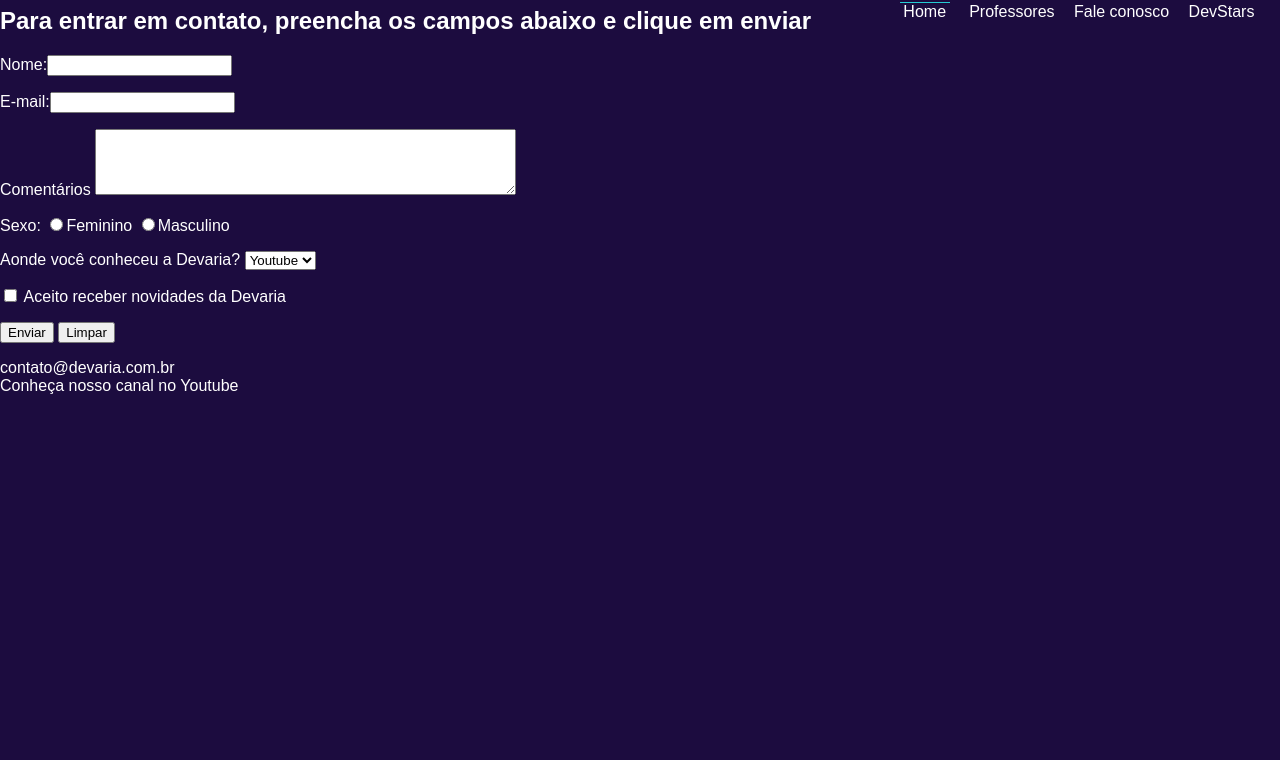
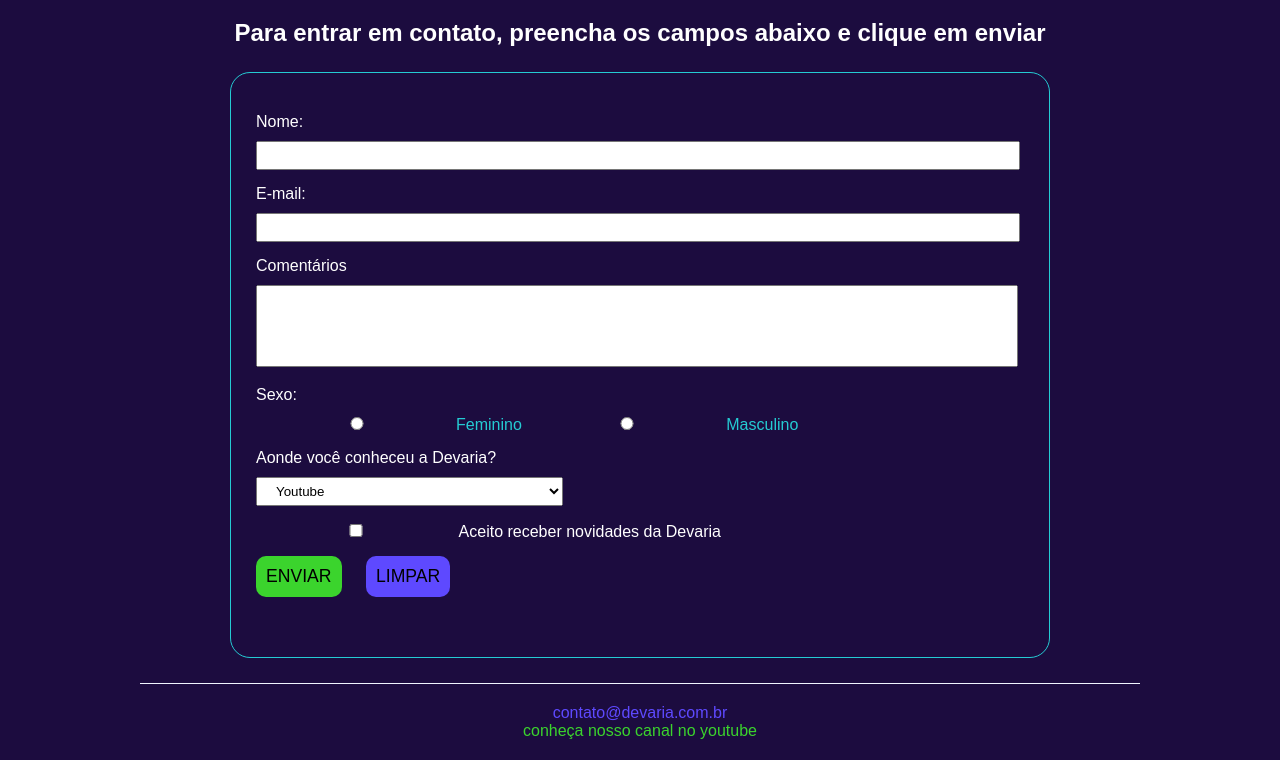
Before and after one commit to biaribeiro2242/devaria-aulaCSS, a plain HTML site: page faleConosco.html in a window 1280 px wide. Shown: the part 150-910 px from the top of the page. Before the commit the page ends 800 px from the top, so only its background shows below. Drawn offline with Linux system fonts and the light colour scheme.

Commit message:
Página professores e Fale Conosco

```diff
--- a/faleConosco.html
+++ b/faleConosco.html
@@ -7,6 +7,8 @@
 
     <link rel="stylesheet" href="public/css/header.css">
     <link rel="stylesheet" href="public/css/global.css">
+    <link rel="stylesheet" href="public/css/footer.css">
+    <link rel="stylesheet" href="public/css/fale-conosco.css">
     <meta name="viewport" content="width=device-width, initial-scale=1.0"/>
     <title>Fale Conosco</title>
 </head>
@@ -14,7 +16,8 @@
 
     <header>
         <a href="index.html" class="link-logo">
-            <img src="public/fotos/logo-devaria.svg" alt="Logo Devaria">
+            <img src="public/fotos/logo-devaria.svg" alt="Logo Devaria"/>
+        </a>
         <nav class="menu">
             <ul>
                 <li><a href="index.html">Home</a></li>
@@ -24,31 +27,31 @@
             </ul>
         </nav>
     </header>
-    </header>
+
     <main>
-        <h1>Fale com a Devaria</h1>
-        <h2>Para entrar em contato, preencha os campos abaixo e clique em enviar</h2>
-        <form action="index.html">
-            <p>
+        <h1 class="title text-center">Fale com a Devaria</h1>
+        <h2 class="sub-title text-center">Para entrar em contato, preencha os campos abaixo e clique em enviar</h2>
+        <form action="index.html" class="contact-form margin-horizontal-20px">
+            <div>
                 <label>Nome:</label><input type="text" name="Nome" maxlength="70">
-            </p>
+            </div>
 
-            <p>
+            <div>
                 <label>E-mail:</label><input type="text" name="email" maxlength="150">
-            </p>
+            </div>
 
-            <p>
+            <div>
                 <label>Comentários</label>
                 <textarea name="comentario" cols="50" rows="4"></textarea>
-            </p>
+            </div>
 
-            <p>
+            <div>
                 <label>Sexo:</label>
-                <input type="radio" name="Sexo"><label>Feminino</label>
-                <input type="radio" name="Sexo"><label>Masculino</label>
-            </p>
+                <input type="radio" name="Sexo"><span>Feminino</span>
+                <input type="radio" name="Sexo"><span>Masculino</span>
+                </div>
 
-            <p>
+            <div>
                 <label>Aonde você conheceu a Devaria?</label>
                 <select name="conheceu">
                     <option selected>Youtube</option>
@@ -56,16 +59,16 @@
                     <option>Google</option>
                     <option>Outros</option>
                 </select>
-            </p>
-                <p>
+            </div>
+                <div>
                     <input type="checkbox" name="Aceite"/>
-                    <label>Aceito receber novidades da Devaria</label>
-                </p>
+                    <span>Aceito receber novidades da Devaria</span>
+                </div>
 
-                <p>
+                <div>
                     <input type="submit" name="Enviar" value="Enviar">
                     <input type="reset" name="Limpar" value="Limpar">
-                </p>
+                </div>
         </form>
     </main>
     <footer>
--- /dev/null
+++ b/public/css/fale-conosco.css
@@ -0,0 +1,86 @@
+/*estilos da página de fale conosco*/
+
+.sub-title{
+    margin: 0 20px;
+}
+
+main .contact-form > div {
+    margin: 15px 0 ;
+}
+
+main .contact-form > div label {
+    display: block;
+    margin-bottom: 10px;
+}
+
+main .contact-form input, main .contact-form select, .contact-form textarea{
+    width: 90%;
+    padding: 5px 15px;
+    outline-color: #3bd42d;
+}
+
+main .contact-form select {
+    width: 100%;
+}
+
+main .contact-form textarea {
+    resize: none;
+    padding-top: 15px;
+}
+
+main .contact-form > div input[type="radio"], main .contact-form > div input[type="checkbox"] {
+    width: 25%;
+}
+
+main .contact-form > div:nth-child(4) span {
+    color: #25cbd3
+}
+
+main .contact-form > div input[type="submit"], main .contact-form > div input[type="reset"] {
+    width: 100%;
+    margin-bottom: 20px;
+    border: none;
+    text-transform:uppercase;
+    border-radius: 10px;
+    font-size: 1.1em;
+}
+
+main .contact-form > div input[type="submit"] {
+    background-color: #3bd42d;
+    padding: 10px;
+    font-weight: ;
+}
+
+main .contact-form > div input[type="reset"] {
+    background-color: #5e49ff;
+}
+
+@media screen and (min-width: 992px) {
+    main .contact-form{
+        width: 60%;
+        border: 1px solid #25cbd3;
+        border-radius: 20px;
+        padding:25px;
+        margin: 25px auto;
+    }
+
+    main .contact-form input, .contact-form textarea{
+        width: 95%;
+    }
+
+    main .contact-form select{
+        width: 40%;
+    }
+
+    main .contact-form > div input[type="submit"],
+    main .contact-form > div input[type="reset"] {
+        width: auto;
+        padding: 10px;
+        outline: none;
+    }
+
+    main .contact-form > div input[type="submit"] {
+        margin-right: 20px;
+    }
+
+}
--- a/public/css/footer.css
+++ b/public/css/footer.css
@@ -1 +1,18 @@
 /*estilos do rodapé do site*/
+
+footer {
+    text-align:center;
+    border-top: 1px solid #f0f5ff;
+    padding: 20px;
+    width: 75%;
+    margin: auto;
+    text-transform: lowercase;
+}
+
+footer section span:first-child{
+    color: #5e49ff;
+}
+
+footer section span:last-child{
+    color: #3bd42d;
+}
--- a/public/css/global.css
+++ b/public/css/global.css
@@ -1,7 +1,7 @@
 /*Estilos globais do site*/
 
 html{
-    height: 100px;
+    height: 100%;
 }
 
 body{
@@ -10,3 +10,32 @@ body{
     color: #fff;
     margin: 0;
 }
+
+.title {
+    padding: 0 20px;
+    font-size: 1.75em;
+    text-transform: uppercase;
+}
+
+h1.title{
+    margin: 40px auto 20px;
+}
+
+.text-justify{
+    text-align: justify;
+}
+
+.text-center {
+    text-align: center;
+}
+
+.margin-horizontal-20px {
+    margin-left: 20px;
+    margin-right: 20px;
+}
+
+@media screen and (min-width: 992px) {
+    .width-50pct-desktop {
+        width: 50% !important;
+    }
+}
--- a/public/css/header.css
+++ b/public/css/header.css
@@ -1,7 +1,7 @@
 /*estilos do header*/
 
 header .link-logo{
-    display: block;
+    display:block;
     padding: 20px 25px;
     border-bottom: 1px solid #25cbd3;
 }
```
Also changed, not shown: devStars.html (+2 -0 lines), index.html (+14 -9 lines), professores.html (+15 -10 lines), public/css/index.css (+27 -0 lines), public/css/professores.css (added, +22 -0 lines).
